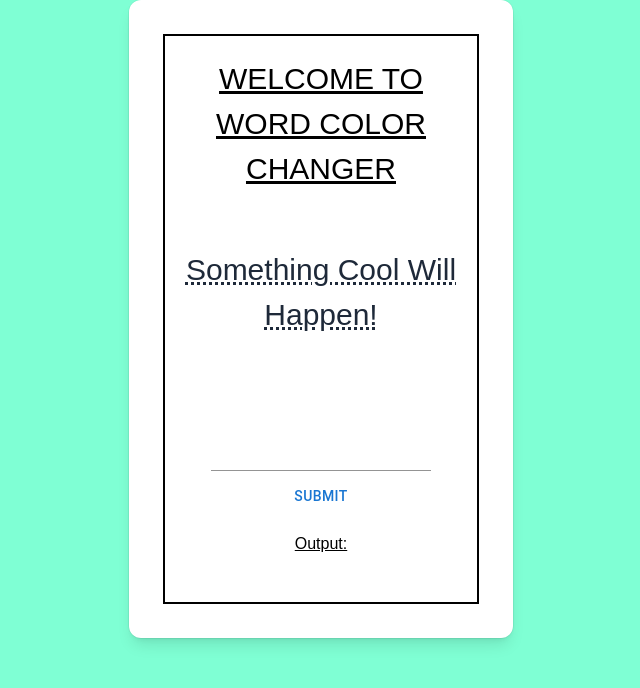
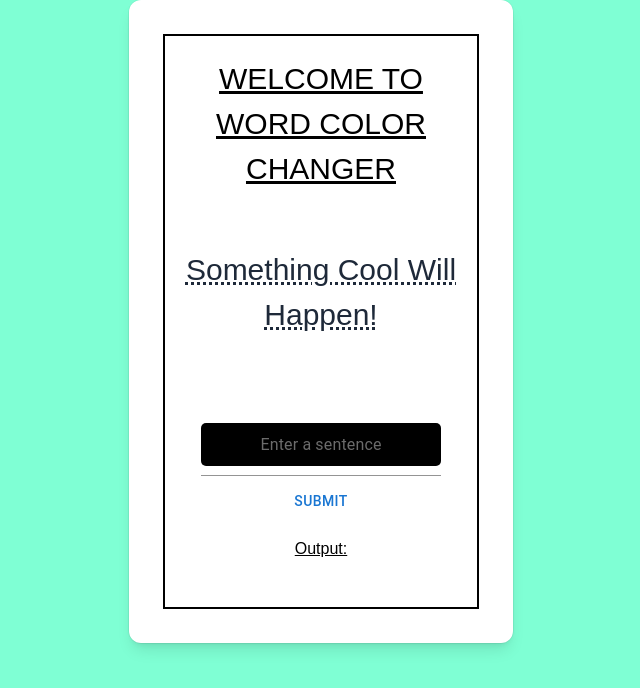
Before and after one commit to Steven-Ou/WordChanger, a Next.js app in the folder word/: page / in a window 1280 px wide. Shown: the top 688 px of the page, without its empty margins (319-959 px from the left). Built offline with nearby package versions, Linux system fonts and the light colour scheme.

Commit message:
giving the inputProps a text color white

```diff
--- a/word/app/page.js
+++ b/word/app/page.js
@@ -60,6 +60,15 @@ export default function Home() {
               color:"white",
             }
           }}
+          inputProps={{
+            style: {
+              textAlign: "center",
+              color: "white",
+              backgroundColor: "black",
+              borderRadius: "5px",
+              padding: "10px",
+            }
+          }}
           >
           </Input>
           <Button onClick={printMessage}>Submit</Button>
```
